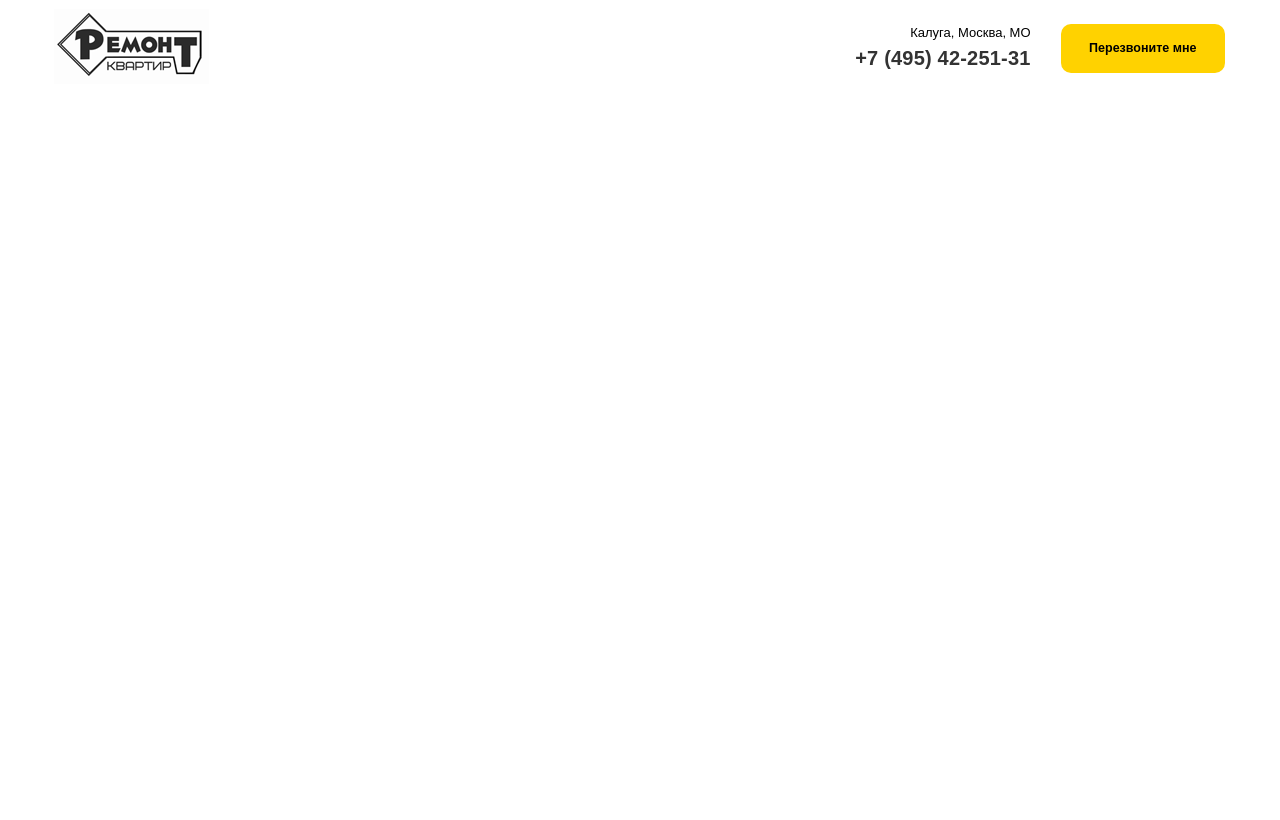
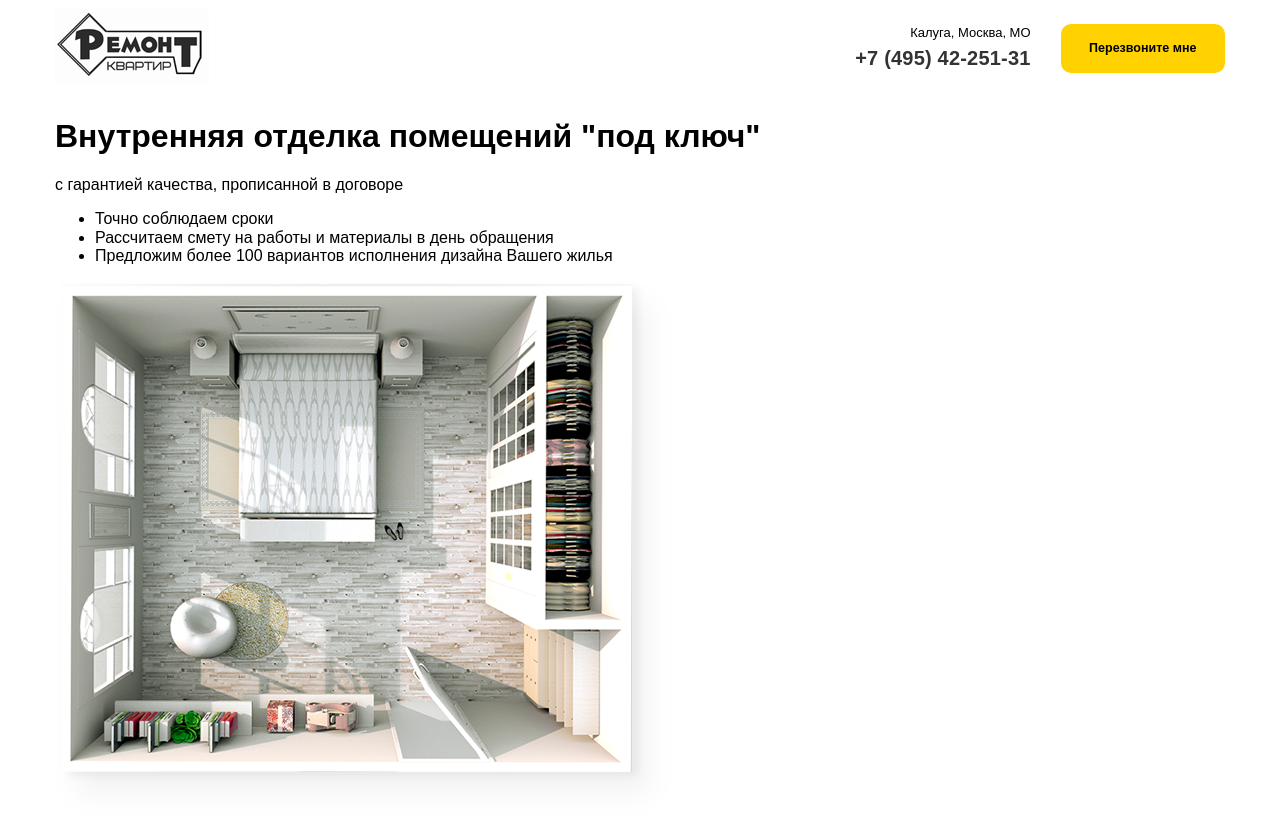
Before and after one commit to Karter13/Webstart, a plain HTML site: page src/index.html in a window 1280 px wide. Drawn offline with Linux system fonts and the light colour scheme.

Commit message:
Сверстал в HTML блок hero, создал _hero.sass, подключил к style.sass

```diff
--- a/src/index.html
+++ b/src/index.html
@@ -22,13 +22,12 @@
                 <div class="navbar__info">
                     <div class="navbar__contacts">
                         <span class="navbar__addres">
-                                Калуга, Москва, МО
+                            Калуга, Москва, МО
                         </span>
                         <a href="tell:+7(495)42-251-31
                         " class="navbar__phone">
-                        +7 (495) 42-251-31
-                         </a>
-
+                            +7 (495) 42-251-31
+                        </a>
                     </div>
                     <button class="button navbar__button">
                         Перезвоните мне
@@ -42,6 +41,53 @@
     </nav>
     <!-- /.navbar -->
 
+    <main>
+        <div class="section-hero">
+            <div class="container">
+                <div class="hero-block">
+                    <div class="hero-text">
+                        <h1 class="hero-text__title">
+                            Внутренняя отделка
+                            помещений "под ключ"
+                        </h1>
+                        <span class="hiro-text__subtitle">
+                            с гарантией качества, прописанной в договоре
+                        </span>
+
+                        <ul class="hero-list">
+                            <li class="hero-list__item">
+                                <div class="hero-list__image"></div>
+                                <span class="hero-list__text">Точно соблюдаем сроки
+                                </span>
+                            </li>
+                            <li class="hero-list__item">
+                                <div class="hero-list__image"></div>
+                                <span class="hero-list__text">Рассчитаем смету на работы
+                                    и материалы в день обращения
+                                </span>
+                            </li>
+                            <li class="hero-list__item">
+                                <div class="hero-list__image"></div>
+                                <span class="hero-list__text">Предложим более 100 вариантов
+                                    исполнения дизайна Вашего жилья
+                                </span>
+                            </li>
+                        </ul>
+
+                    </div>
+                    <!-- /.hero-text -->
+                    <div class="hero-image">
+                        <img src="img/hero/Слой_5.png" alt="План квартиры">
+                    </div>
+                </div>
+                <!-- /.hero-block -->
+            </div>
+            <!-- /.container -->
+        </div>
+        <!-- /.section-hero -->
+
+    </main>
+
 </body>
 
 </html>
--- a/src/sass/style.sass
+++ b/src/sass/style.sass
@@ -2,3 +2,4 @@
 @import 'interface'
 /*Импорт стилей шапки*/
 @import 'blocks/navbar'
+@import 'blocks/hero'
```
Also changed, not shown: src/img/hero/Слой_5.png (added), src/sass/blocks/_hero.sass (added), 1 other file.
